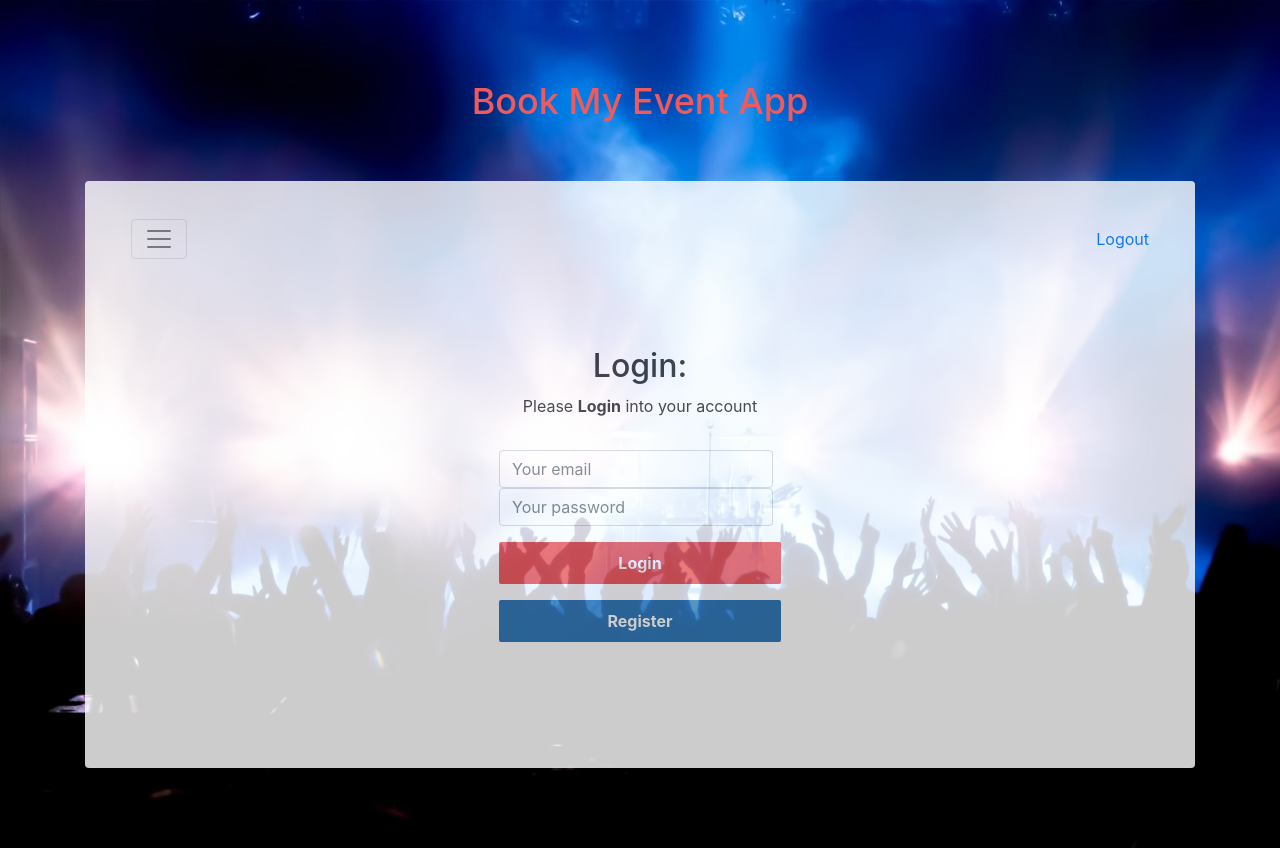
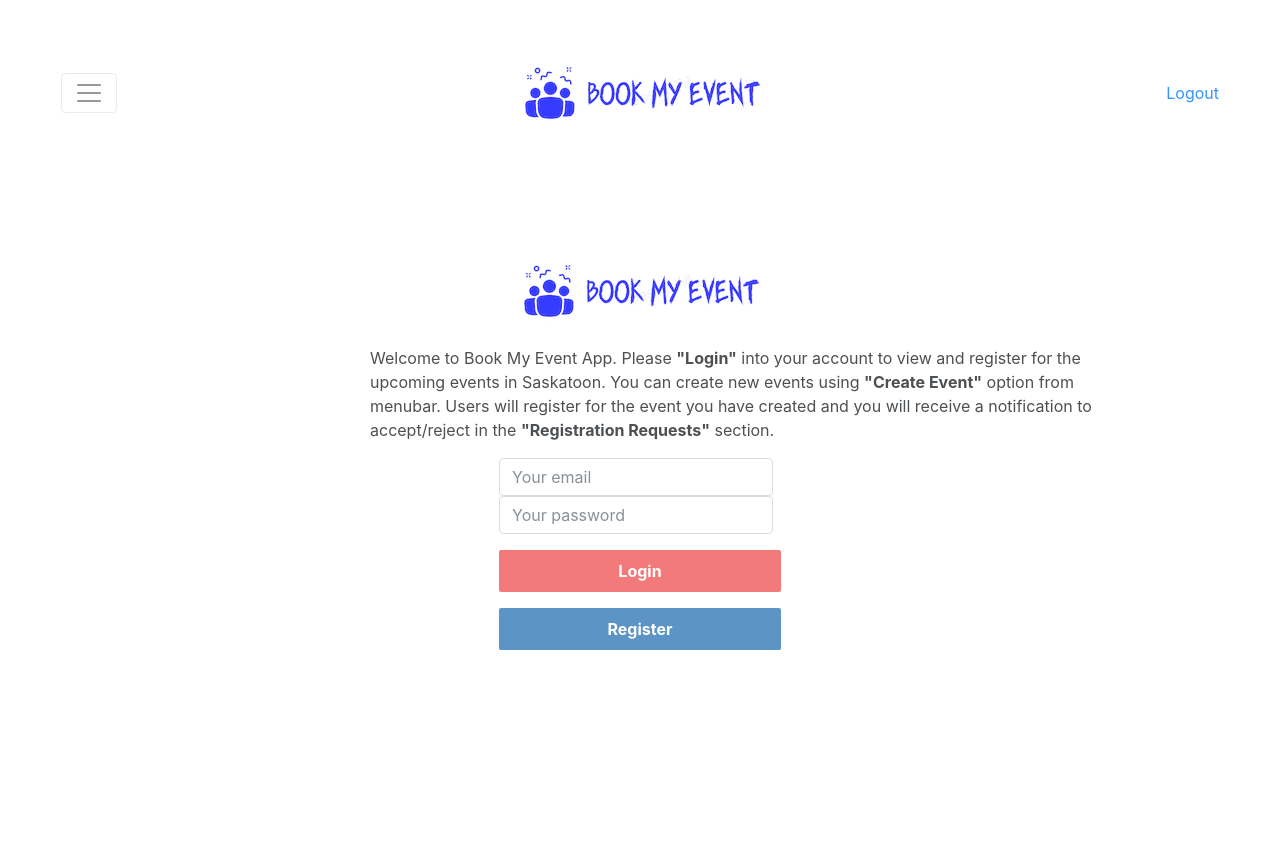
Before and after one commit to truptidesale/mern-event-frontend, a React (Create React App) app: page /login in a window 1280 px wide. After the commit the page ends 800 px from the top, so only its background shows below. Built offline with nearby package versions, Linux system fonts and the light colour scheme; sample sign-in values are in the browser's storage.

Commit message:
Dashboard modification

```diff
--- a/src/App.css
+++ b/src/App.css
@@ -14,8 +14,8 @@ body,
 }
 
 body {
-  background: rgba(0, 0, 0, 0.5) url("./assets/background.jpg") no-repeat;
-  background-size: cover;
+  /* background: rgba(0, 0, 0, 0.5) url("./assets/background.jpg") no-repeat;
+  background-size: cover; */
   -webkit-font-smoothing: antialiased !important;
 }
 
@@ -45,7 +45,6 @@ button {
   width: 100%;
   opacity: 0.8;
   background: #ffffff;
-  margin-top: 50px;
   border-radius: 4px;
   padding: 30px;
 }
--- a/src/App.js
+++ b/src/App.js
@@ -7,8 +7,7 @@ import './App.css';
 function App() {
   return (
     <ContextWrapper>
-      <Container>
-        <h1>Book My Event App</h1>
+      <Container fluid>
         <div className="content">
           <Routes />
         </div>
--- a/src/components/TopNav.js
+++ b/src/components/TopNav.js
@@ -1,7 +1,8 @@
 import React, { useState, useContext } from 'react';
-import { Collapse, Navbar, NavbarToggler, Nav, NavItem } from 'reactstrap';
+import { Collapse, Navbar, NavbarToggler, Nav, NavItem, Media } from 'reactstrap';
 import { Link } from 'react-router-dom';
-import { UserContext } from '../user-context'
+import { UserContext } from '../user-context';
+import logo from '../assets/logo.png';
 
 const TopNav = () => {
     const { isLoggedIn, setIsloggedIn } = useContext(UserContext);
@@ -19,6 +20,13 @@ const TopNav = () => {
         <div>
             <Navbar color="faded" light>
                 <NavbarToggler onClick={toggleNavbar} />
+                <Media>
+                    <img
+                        src={logo}
+                        className="img-fluid"
+                        alt="Book my event"
+                    />
+                </Media>
                 <Link to="/login" onClick={logoutHandler}>Logout</Link>
                 <Collapse isOpen={!collapsed} navbar>
                     <Nav navbar>
--- a/src/pages/Dashboard/dashboard.css
+++ b/src/pages/Dashboard/dashboard.css
@@ -1,21 +1,22 @@
 ul.events-list {
-  width: 100%;
   list-style: none;
-  display: grid;
-  grid-template-columns: 1fr 1fr 1fr;
-  grid-gap: 20px;
+  display: flex;
+  flex-wrap: wrap;
+  justify-content: center;
   margin-bottom: 30px;
 }
 
 ul.events-list li {
   display: flex;
   flex-direction: column;
+  padding: 16px;
+  width: 100%;
 }
 
 ul.events-list li header {
   width: 100%;
   height: 240px;
-  background-size: contain;
+  background-size: cover;
   background-repeat: no-repeat;
   border-radius: 4px;
 }
@@ -27,9 +28,7 @@ ul.events-list li strong {
 }
 
 div.filter-panel {
-  display: flex;
-  justify-content: center;
-  margin-bottom: 50px;
+  display: none;
 }
 
 ul.events-list header div {
@@ -47,12 +46,29 @@ ul.notifications li {
   line-height: 24px;
 }
 
-@media (max-width: 768px) {
-  ul.events-list {
-    grid-template-columns: 1fr;
+.event-btn {
+  margin-top: auto;
+}
+
+.event-categories {
+  margin-bottom: 25px;
+  text-align: center;
+}
+
+@media (min-width: 768px) {
+  ul.events-list li {
+    width: 33.33%;
   }
 }
 
-.event-btn {
-  margin-top: 15px;
+@media (max-width: 548px) {
+  .event-categories {
+    display: none;
+  }
+
+  div.filter-panel {
+    display: flex;
+    justify-content: center;
+    margin-bottom: 50px;
+  }
 }
--- a/src/pages/Dashboard/index.js
+++ b/src/pages/Dashboard/index.js
@@ -175,18 +175,29 @@ export default function Dashboard({ history }) {
                     </DropdownMenu>
                 </Dropdown>
             </div>
+
+            <div className="event-categories">
+                <ButtonGroup>
+                    <Button  outline color="primary" onClick={() => filterHandler(null)} active={rSelected === null}>All Sports</Button>
+                    <Button outline color="primary" onClick={myEventsHandler} active={rSelected === 'myevents'}>My Events</Button>
+                    <Button outline color="primary" onClick={() => filterHandler("running")} active={rSelected === 'running'}>Running</Button>
+                    <Button outline color="primary" onClick={() => filterHandler("cycling")} active={rSelected === 'cycling'}>Cycling</Button>
+                    <Button outline color="primary" onClick={() => filterHandler('swimming')} active={rSelected === 'swimming'}>Swimming</Button>
+                </ButtonGroup>
+            </div>
             <ul className="events-list">
                 {events.map(event => (
                     <li key={event._id}>
                         <header style={{ backgroundImage: `url(${event.thumbnail_url})` }}>
                             {event.user === user_id ? <div><Button color="danger" size="sm" onClick={() => deleteEventHandler(event._id)}>Delete</Button></div> : ""}
                         </header>
+
                             <strong>{event.title}</strong>
                             <span>Date: {moment(event.date).format('ll')}</span>
                             <span>Price: {parseFloat(event.price).toFixed(2)}</span>
                             <span>Description: {event.description}</span>
 
-                        <Button className="event-btn" color="primary" onClick={() => registrationRequestHandler(event)}>Registration Request</Button>
+                        <Button className="event-btn" color="primary" onClick={() => registrationRequestHandler(event)}>Register</Button>
                     </li>
                 ))}
             </ul>
--- a/src/pages/Login/index.js
+++ b/src/pages/Login/index.js
@@ -1,7 +1,9 @@
 import React, { useState, useContext } from 'react';
 import api from '../../services/api'
-import { Alert, Container, Button, Form, FormGroup, Input } from 'reactstrap';
-import { UserContext } from '../../user-context'
+import logo from '../../assets/logo.png'
+import { Alert, Container, Button, Form, FormGroup, Input, Media, Row, Col } from 'reactstrap';
+import { UserContext } from '../../user-context';
+import './login.css'
 
 export default function Login({ history }) {
     const { setIsloggedIn } = useContext(UserContext);
@@ -39,8 +41,20 @@ export default function Login({ history }) {
 
     return (
         <Container>
-            <h2>Login:</h2>
-            <p>Please <strong>Login</strong> into your account</p>
+            <Media>
+                <img
+                    src={logo}
+                    className="img-fluid"
+                    alt="Book my event"
+                />
+            </Media>
+            <Row>
+                <Col sm="12" md={{ size: 8, offset: 3 }}>
+                    Welcome to Book My Event App. Please <strong>"Login"</strong> into your account to view and register for the upcoming events in Saskatoon. You can create new events using <strong>"Create Event"</strong> option from menubar. Users will register for the event you have created and you will receive a notification to accept/reject in the <strong>"Registration Requests"</strong> section.
+                </Col>
+
+            </Row>
+
             <Form onSubmit={handleSubmit}>
                 <div className="input-group">
                     <FormGroup className="form-group-"></FormGroup>
--- /dev/null
+++ b/src/pages/Login/login.css
@@ -0,0 +1,3 @@
+.media {
+  padding: 25px;
+}
```
Also changed, not shown: src/assets/logo.png (added).
